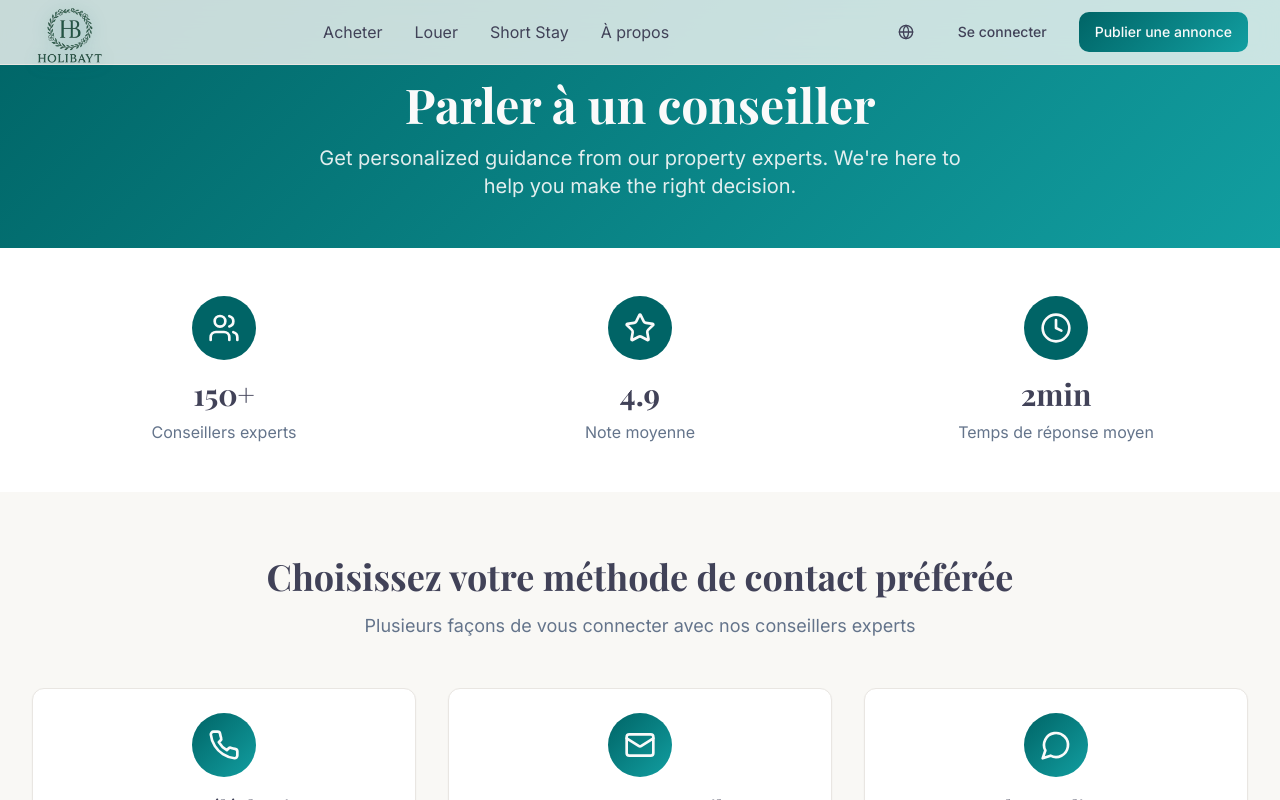
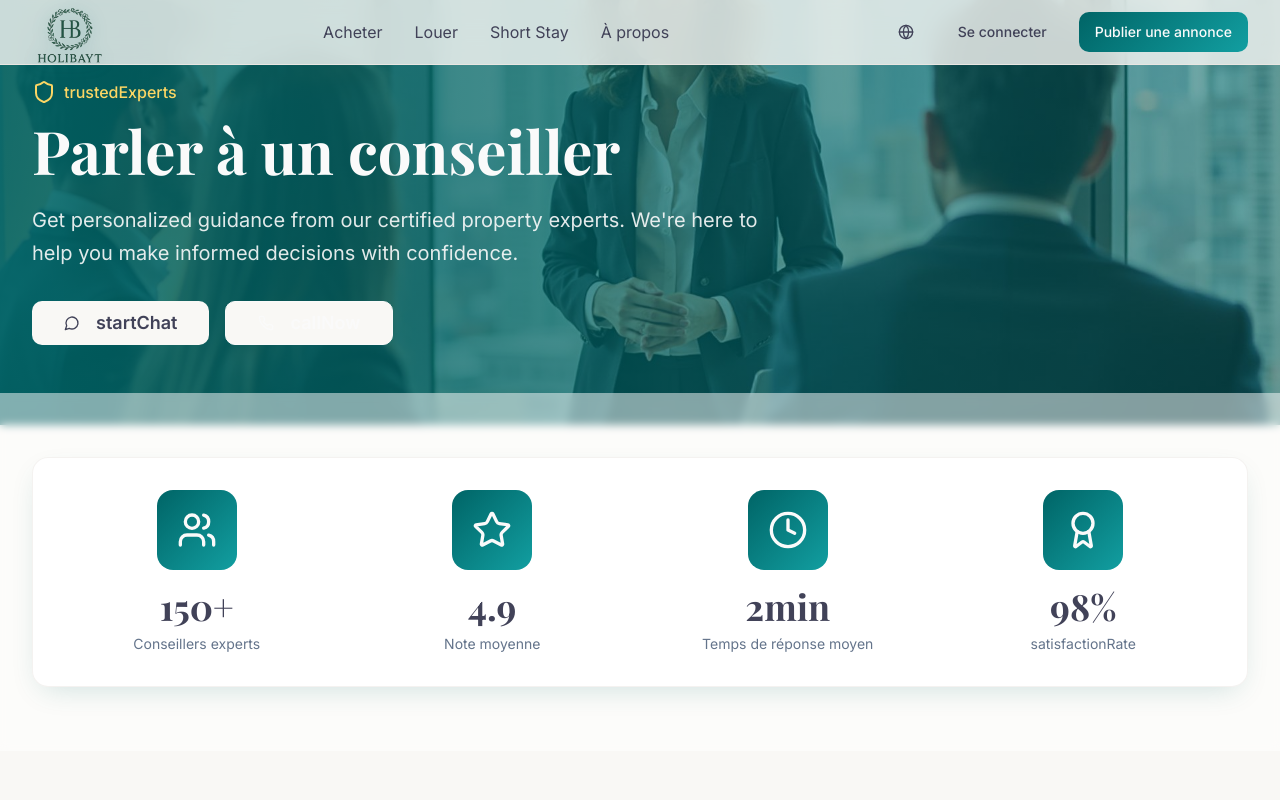
Before and after one commit to EdulogyIT/HOLIBAYT, a React (Vite) app: page /contact-advisor in a window 1280 px wide. Shown: the top 800 px of the page. Built offline with nearby package versions, Linux system fonts and the light colour scheme.

Commit message:
Enhance Advisor Page
Add image to header and make the "Speak to an Advisor" page more engaging.

```diff
--- a/src/pages/ContactAdvisor.tsx
+++ b/src/pages/ContactAdvisor.tsx
@@ -12,12 +12,15 @@ import {
   Send,
   MessageCircle,
   Users,
-  Star
+  Star,
+  Shield,
+  Award
 } from "lucide-react";
 import Navigation from "@/components/Navigation";
 import Footer from "@/components/Footer";
 import { useLanguage } from "@/contexts/LanguageContext";
 import { useScrollToTop } from "@/hooks/useScrollToTop";
+import heroImage from "@/assets/advisor-consultation-hero.jpg";
 
 const ContactAdvisor = () => {
   const { t } = useLanguage();
@@ -64,7 +67,8 @@ const ContactAdvisor = () => {
   const advisorStats = [
     { icon: Users, number: "150+", label: t('expertAdvisors') },
     { icon: Star, number: "4.9", label: t('averageRating') },
-    { icon: Clock, number: "2min", label: t('averageResponseTime') }
+    { icon: Clock, number: "2min", label: t('averageResponseTime') },
+    { icon: Award, number: "98%", label: t('satisfactionRate') }
   ];
 
   return (
@@ -72,37 +76,63 @@ const ContactAdvisor = () => {
       <Navigation />
 
       {/* Hero Section */}
-      <section className="pt-20 pb-12 bg-gradient-primary">
-        <div className="max-w-7xl mx-auto px-4 sm:px-6 lg:px-8 text-center">
-          <h1 className="text-4xl md:text-5xl font-playfair font-bold text-primary-foreground mb-4">
+      <section className="relative pt-20 pb-20 overflow-hidden">
+        <div className="absolute inset-0">
+          <img
+            src={heroImage}
+            alt="Property advisor consultation"
+            className="w-full h-full object-cover"
+          />
+          <div className="absolute inset-0 bg-gradient-to-r from-primary/90 via-primary/70 to-primary/50"></div>
+        </div>
+        <div className="relative z-10 max-w-7xl mx-auto px-4 sm:px-6 lg:px-8">
+          <div className="max-w-3xl">
+            <div className="flex items-center space-x-2 mb-4">
+              <Shield className="h-6 w-6 text-accent" />
+              <span className="text-accent font-inter font-medium">{t('trustedExperts')}</span>
+            </div>
+            <h1 className="text-5xl md:text-6xl font-playfair font-bold text-primary-foreground mb-6 leading-tight">
               {t('speakToAdvisor')}
             </h1>
-          <p className="text-xl text-primary-foreground/90 font-inter max-w-2xl mx-auto">
-            Get personalized guidance from our property experts. We're here to help you make the right decision.
+            <p className="text-xl text-primary-foreground/90 font-inter mb-8 leading-relaxed">
+              Get personalized guidance from our certified property experts. We're here to help you make informed decisions with confidence.
             </p>
+            <div className="flex flex-col sm:flex-row gap-4">
+              <Button size="lg" variant="secondary" className="font-inter font-semibold text-lg px-8 py-4">
+                <MessageCircle className="h-5 w-5 mr-2" />
+                {t('startChat')}
+              </Button>
+              <Button size="lg" variant="outline" className="font-inter font-semibold text-lg px-8 py-4 border-primary-foreground text-primary-foreground hover:bg-primary-foreground hover:text-primary">
+                <Phone className="h-5 w-5 mr-2" />
+                {t('callNow')}
+              </Button>
+            </div>
+          </div>
         </div>
       </section>
 
       {/* Stats Section */}
-      <section className="py-12 bg-card">
+      <section className="py-16 bg-card/50 backdrop-blur-sm -mt-8 relative z-10">
         <div className="max-w-7xl mx-auto px-4 sm:px-6 lg:px-8">
-          <div className="grid grid-cols-1 md:grid-cols-3 gap-8">
+          <div className="bg-card rounded-2xl shadow-elegant p-8 border border-border/50">
+            <div className="grid grid-cols-2 md:grid-cols-4 gap-8">
               {advisorStats.map((stat, index) => {
                 const IconComponent = stat.icon;
                 return (
-                <div key={index} className="text-center">
-                  <div className="inline-flex items-center justify-center w-16 h-16 bg-primary text-primary-foreground rounded-full mb-4">
-                    <IconComponent className="h-8 w-8" />
+                  <div key={index} className="text-center group">
+                    <div className="inline-flex items-center justify-center w-20 h-20 bg-gradient-primary text-primary-foreground rounded-2xl mb-4 shadow-glow group-hover:scale-110 transition-transform duration-300">
+                      <IconComponent className="h-10 w-10" />
                     </div>
-                  <div className="text-3xl font-playfair font-bold text-foreground mb-2">
+                    <div className="text-4xl font-playfair font-bold text-foreground mb-2">
                       {stat.number}
                     </div>
-                  <div className="text-muted-foreground font-inter">
+                    <div className="text-muted-foreground font-inter text-sm">
                       {stat.label}
                     </div>
                   </div>
                 );
               })}
+            </div>
           </div>
         </div>
       </section>
@@ -123,21 +153,21 @@ const ContactAdvisor = () => {
             {contactMethods.map((method, index) => {
               const IconComponent = method.icon;
               return (
-                <Card key={index} className="hover:shadow-elegant transition-all duration-300 hover:-translate-y-1">
-                  <CardContent className="p-6 text-center">
-                    <div className="inline-flex items-center justify-center w-16 h-16 bg-gradient-primary text-primary-foreground rounded-full mb-4">
-                      <IconComponent className="h-8 w-8" />
+                <Card key={index} className="group hover:shadow-elegant transition-all duration-500 hover:-translate-y-2 border-2 hover:border-primary/20 bg-gradient-to-br from-card to-card/50">
+                  <CardContent className="p-8 text-center">
+                    <div className="inline-flex items-center justify-center w-20 h-20 bg-gradient-primary text-primary-foreground rounded-2xl mb-6 shadow-glow group-hover:scale-110 group-hover:rotate-3 transition-all duration-300">
+                      <IconComponent className="h-10 w-10" />
                     </div>
-                    <h3 className="text-xl font-playfair font-semibold text-foreground mb-2">
+                    <h3 className="text-2xl font-playfair font-semibold text-foreground mb-3 group-hover:text-primary transition-colors">
                       {method.title}
                     </h3>
-                    <p className="text-muted-foreground font-inter mb-3">
+                    <p className="text-muted-foreground font-inter mb-4 leading-relaxed">
                       {method.description}
                     </p>
-                    <div className="text-primary font-inter font-semibold mb-2">
+                    <div className="text-primary font-inter font-bold text-lg mb-3">
                       {method.details}
                     </div>
-                    <div className="text-sm text-accent font-inter">
+                    <div className="inline-flex items-center justify-center px-3 py-1 bg-accent/10 text-accent font-inter text-sm rounded-full border border-accent/20">
                       {method.available}
                     </div>
                   </CardContent>
```
Also changed, not shown: src/assets/advisor-consultation-hero.jpg (added). Lines whose indentation alone changed are shown as unchanged.
